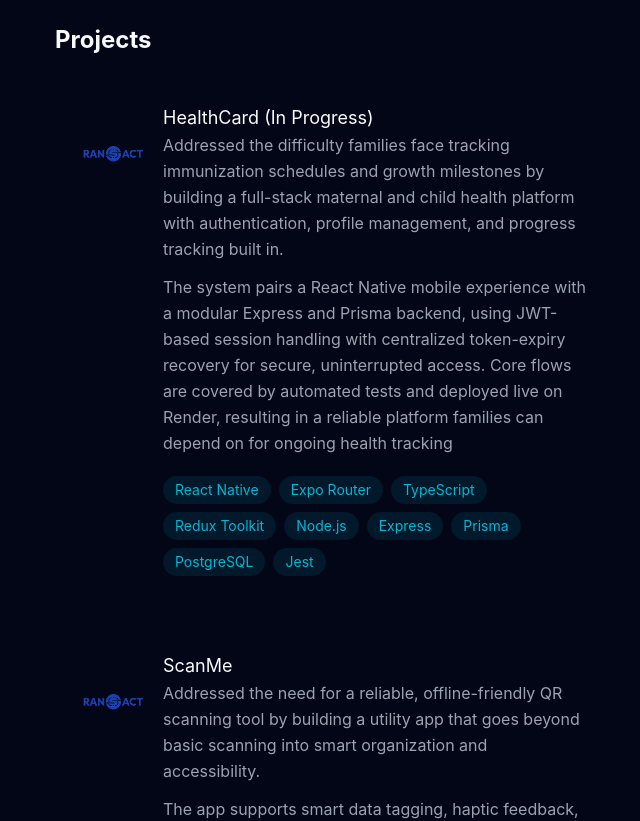
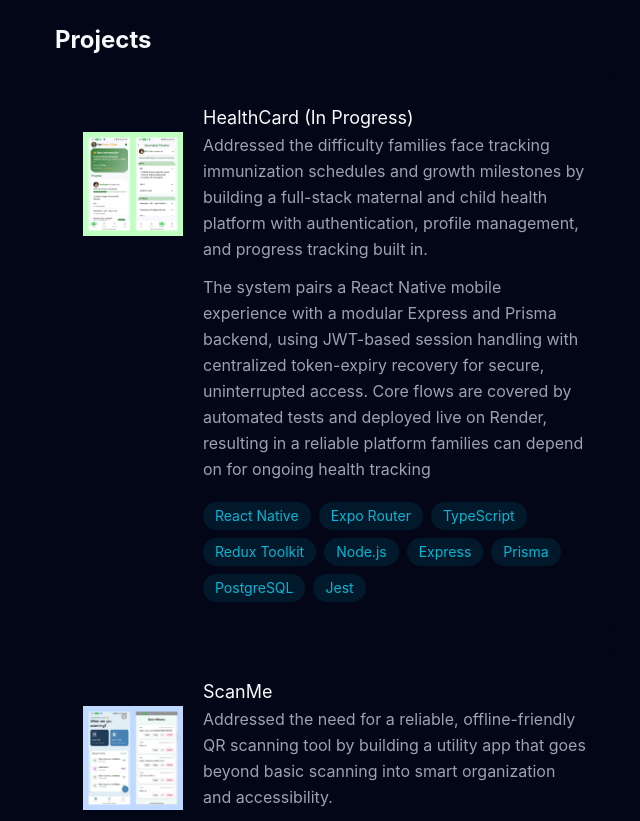
Before and after one commit to OjogoMercy/Portfolio, a React (Vite) app: page / in a window 1280 px wide. Shown: the part 2220-3041 px from the top of the page, without its empty margins (593-1233 px from the left). Built offline with nearby package versions, Linux system fonts and the light colour scheme.

Commit message:
Implement code changes to enhance functionality and improve performance

```diff
--- a/src/App.tsx
+++ b/src/App.tsx
@@ -1,7 +1,7 @@
 import "./App.css";
 import { Mail, Phone } from "lucide-react";
 import { FaGithub, FaLinkedin, FaTwitter } from "react-icons/fa";
-import { experience,Projects } from "./components/Database";
+import { experience, Projects } from "./components/Database";
 import ExperienceCard from "./components/ExperienceCard";
 import ProjectCard from "./components/ProjectCard";
 function App() {
@@ -21,30 +21,30 @@ function App() {
 
         <div className="flex gap-5 mt-8">
           <a
-            href="https://github.com/yourusername"
+            href="https://github.com/OjogoMercy"
             target="_blank"
             rel="noopener noreferrer"
           >
             <FaGithub className="w-5 h-5 text-text-secondary hover:text-accent transition-colors" />
           </a>
           <a
-            href="https://linkedin.com/in/yourusername"
+            href="www.linkedin.com/in/mercyojogo"
             target="_blank"
             rel="noopener noreferrer"
           >
             <FaLinkedin className="w-5 h-5 text-text-secondary hover:text-accent transition-colors" />
           </a>
           <a
-            href="https://x.com/yourusername"
+            href="https://x.com/NotJust_Code"
             target="_blank"
             rel="noopener noreferrer"
           >
             <FaTwitter className="w-5 h-5 text-text-secondary hover:text-accent transition-colors" />
           </a>
-          <a href="mailto:you@email.com">
+          <a href="www.linkedin.com/in/mercyojogo">
             <Mail className="w-5 h-5 text-text-secondary hover:text-accent transition-colors" />
           </a>
-          <a href="tel:+234...">
+          <a href="tel:+2347042295235">
             <Phone className="w-5 h-5 text-text-secondary hover:text-accent transition-colors" />
           </a>
         </div>
@@ -91,14 +91,10 @@ function App() {
         </section>
 
         <section id="projects" className="mt-15 sm:mt-20">
-                   <h2 className="text-text-primary font-bold text-2xl">
-            Projects
-          </h2>
-          {
-          Projects.map((item)=>(
-            <ProjectCard item={item} key={item.id}/>
-          ))
-          }
+          <h2 className="text-text-primary font-bold text-2xl">Projects</h2>
+          {Projects.map((item) => (
+            <ProjectCard item={item} key={item.id} />
+          ))}
         </section>
 
         <footer className="text-text-secondary text-sm pt-8 border-t border-border">
--- a/src/components/Database.tsx
+++ b/src/components/Database.tsx
@@ -73,7 +73,7 @@ export const Projects: ProjectItem[] = [
   {
     id: "1",
     company: "HealthCard (In Progress)",
-    logo: "/src/assets/ransact.png",
+    logo: "/src/assets/unnamed-tile.jpg",
     link: "https://github.com/OjogoMercy/HealthCard",
     highlights: [
       "Addressed the difficulty families face tracking immunization schedules and growth milestones by building a full-stack maternal and child health platform with authentication, profile management, and progress tracking built in.",
@@ -94,7 +94,7 @@ export const Projects: ProjectItem[] = [
   {
     id: "2",
     company: "ScanMe",
-    logo: "/src/assets/ransact.png",
+    logo: "/src/assets/scanme.jpg",
     link: "https://github.com/OjogoMercy/ScanMeV2",
     highlights: [
       "Addressed the need for a reliable, offline-friendly QR scanning tool by building a utility app that goes beyond basic scanning into smart organization and accessibility.",
@@ -112,7 +112,7 @@ export const Projects: ProjectItem[] = [
   {
     id: "3",
     company: "Paylinc(Winner, Green Advocates Competition LAUTECH)",
-    logo: "/src/assets/ransact.png",
+    logo: "/src/assets/paylinc.PNG",
     highlights: [
       "Solving the friction and leakage of cash-based fare collection on university transport by building a QR-based digital wallet system that lets students pay instantly without carrying cash.",
       "The system handles wallet balances, QR scan-to-pay, and a flat per-transaction fee model built entirely from scratch in React Native, resulting in faster boarding, transparent transaction records, and a scalable payments model — earning recognition through the Green Advocates competition and entry into the OPay & Google National Innovation Challenge 2026.",
--- a/src/components/ProjectCard.tsx
+++ b/src/components/ProjectCard.tsx
@@ -6,7 +6,7 @@ export default function ProjectCard({ item }: { item: ProjectItem }) {
       <img
         src={item.logo}
         alt={item.company}
-        className="h-40 w-full sm:h-24 sm:w-24 md:h-15 md:w-15 rounded-md object-contain shrink-0 mr-5 mt-5"
+        className="h-40 w-full sm:h-24 sm:w-24 md:h-30 md:w-25 rounded-md object-contain shrink-0 mr-5 mt-5 sm:self-start"
       />
       <div>
         <a href={item.link}>
```
Also changed, not shown: src/assets/scanme.jpg (added), src/assets/unnamed-tile.jpg (added).
